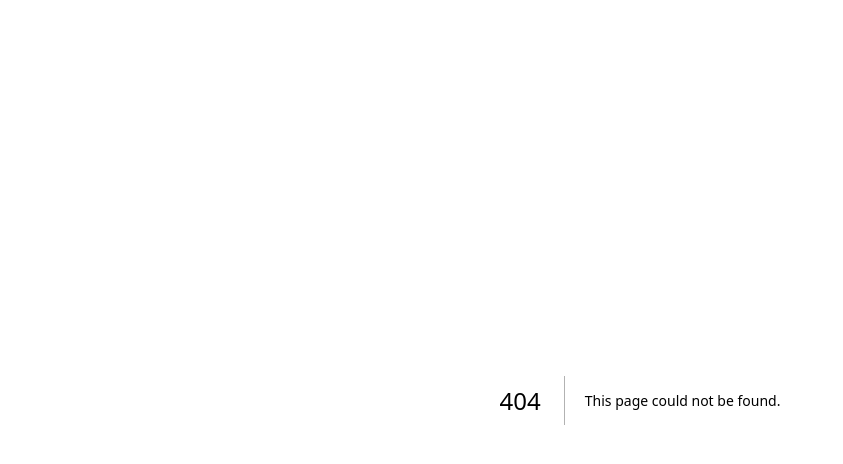
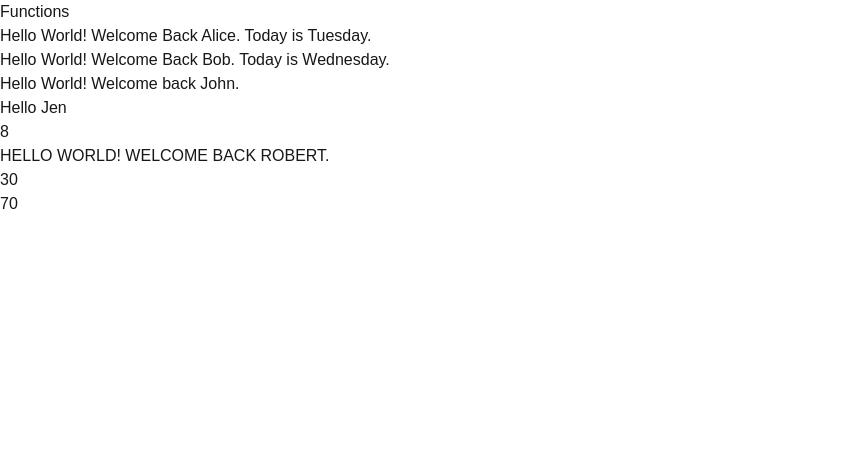
Before and after one commit to SAIT-SP2025/sp2025-cprg306c-classexamples, a Next.js app: page /week-4/functions in a window 1280 px wide. Before the commit this address had no page. Shown: the top 464 px of the page, without its empty margins (0-843 px from the left). Built offline with nearby package versions, Linux system fonts and the light colour scheme.

Commit message:
Week 4 Examples

```diff
--- a/app/page.js
+++ b/app/page.js
@@ -18,9 +18,11 @@ export default function Home() {
       <MyFirstComponent />
       <h2>Course Example Links</h2>
       <ul>
-        <li> <Link href="./week-2/" className={linkStyles}>Week 2 - Intro to React</Link> </li>
-        <li> <Link href="./week-3/objects/" className={linkStyles}>Week 3 - Objects</Link> </li>
-        <li> <Link href="./week-3/props/" className={linkStyles}>Week 3 - Props</Link> </li>
+        <li><Link href="./week-2/" className={linkStyles}>Week 2 - Intro to React</Link> </li>
+        <li><Link href="./week-3/objects/" className={linkStyles}>Week 3 - Objects</Link> </li>
+        <li><Link href="./week-3/props/" className={linkStyles}>Week 3 - Props</Link> </li>
+        <li><Link href="./week-4/functions/" className={linkStyles}>Week 4 - Functions</Link> </li>
+        <li><Link href="./week-4/counter/" className={linkStyles}>Week 4 - Counter</Link> </li>
       </ul>
     </main>
   );
--- /dev/null
+++ b/app/week-4/counter/counter-display.js
@@ -0,0 +1,9 @@
+
+
+export default function CounterDisplay({thisCount}){
+    return(
+        <div>
+            <h3>Count: {thisCount}</h3>
+        </div>
+    );
+}
--- /dev/null
+++ b/app/week-4/counter/counter.js
@@ -0,0 +1,12 @@
+
+
+export default function Counter({curCount, incFunc}){
+
+    return(
+        <div>
+            <h2>Counter Component</h2>
+            <p>Count: {curCount}</p>
+            <button onClick={incFunc}>Increment</button>
+        </div>
+    );
+}
--- /dev/null
+++ b/app/week-4/counter/page.js
@@ -0,0 +1,44 @@
+"use client"
+
+import { useState } from "react";
+import Counter from "./counter";
+import CounterDisplay from "./counter-display";
+
+export default function CounterPage(){
+
+    const [count, setCount] = useState(0);
+
+    const incrementCounter = () => {
+        let currentCount = count.valueOf();
+        if( currentCount <= 9){
+            setCount(currentCount + 1);
+        }
+        // count = count + 1; // this will not work
+    }
+    const resetCounter = () => {
+        setCount(0);
+    }
+
+    // setCount(count + 1); // don't do this - infinite loop
+
+    let buttonStyles = "block bg-blue-500 hover:bg-blue-300 text-white rounded px-2 py-1 mb-1";
+    if (count >= 10){
+        buttonStyles = "bg-gray-500 text-white rounded px-2 py-1 mb-1";
+    }
+
+    return(
+        <main>
+            <h1>Simple Counter</h1>
+            <p>Current Count: {count} </p>
+            <button
+                className={buttonStyles}
+                onClick={incrementCounter}>Increment</button>
+            <button
+                className="block bg-blue-500 text-white rounded px-2 py-1"
+                onClick={resetCounter}>Reset Counter</button>
+
+            <Counter curCount={count} incFunc={incrementCounter} />
+            <CounterDisplay thisCount={count} />
+        </main>
+    );
+}
--- /dev/null
+++ b/app/week-4/functions/page.js
@@ -0,0 +1,46 @@
+
+
+export default function FunctionPage(){
+
+    function helloWorld(username,dayOfWeek) {
+        return "Hello World! Welcome Back " + username + ". Today is " + dayOfWeek + ".";
+    }
+    let helloWorld2 = function (username,dayOfWeek) {
+        // return "Hello World! Welcome Back " + username + ". Today is " + dayOfWeek + ".";
+        return `Hello World! Welcome Back ${username}. Today is ${dayOfWeek}.`;
+    }
+    const helloWorld3 = (username) => {
+        return `Hello World! Welcome back ${username}.`;
+    }
+    const helloWorld4 = (username) => `Hello ${username}`;
+    const helloMath = (a, b) => a + b;
+
+    const louder = (textOutputFunc, uName) => {
+        // check to make sure that textOutputFunc is actually a function
+        // check to make sure that the function is
+        // consistent with higher-order function logic
+        let thisText = textOutputFunc(uName);
+        return thisText.toUpperCase();
+    }
+
+    const multiplyBy = (num1) => {
+        return (num2) => num1 * num2;
+    }
+
+    const multiplyByThree = multiplyBy(3);
+    const multiplyByTen = multiplyBy(10);
+
+    return(
+        <main>
+            <h1>Functions</h1>
+            <p>{helloWorld("Alice", "Tuesday")}</p>
+            <p>{helloWorld2("Bob", "Wednesday")}</p>
+            <p>{helloWorld3("John")}</p>
+            <p>{helloWorld4("Jen")}</p>
+            <p>{helloMath(3,5)}</p>
+            <p>{louder( helloWorld3, "robert" )}</p>
+            <p>{multiplyByThree(10)}</p>
+            <p>{multiplyByTen(7)}</p>
+        </main>
+    );
+}
```
